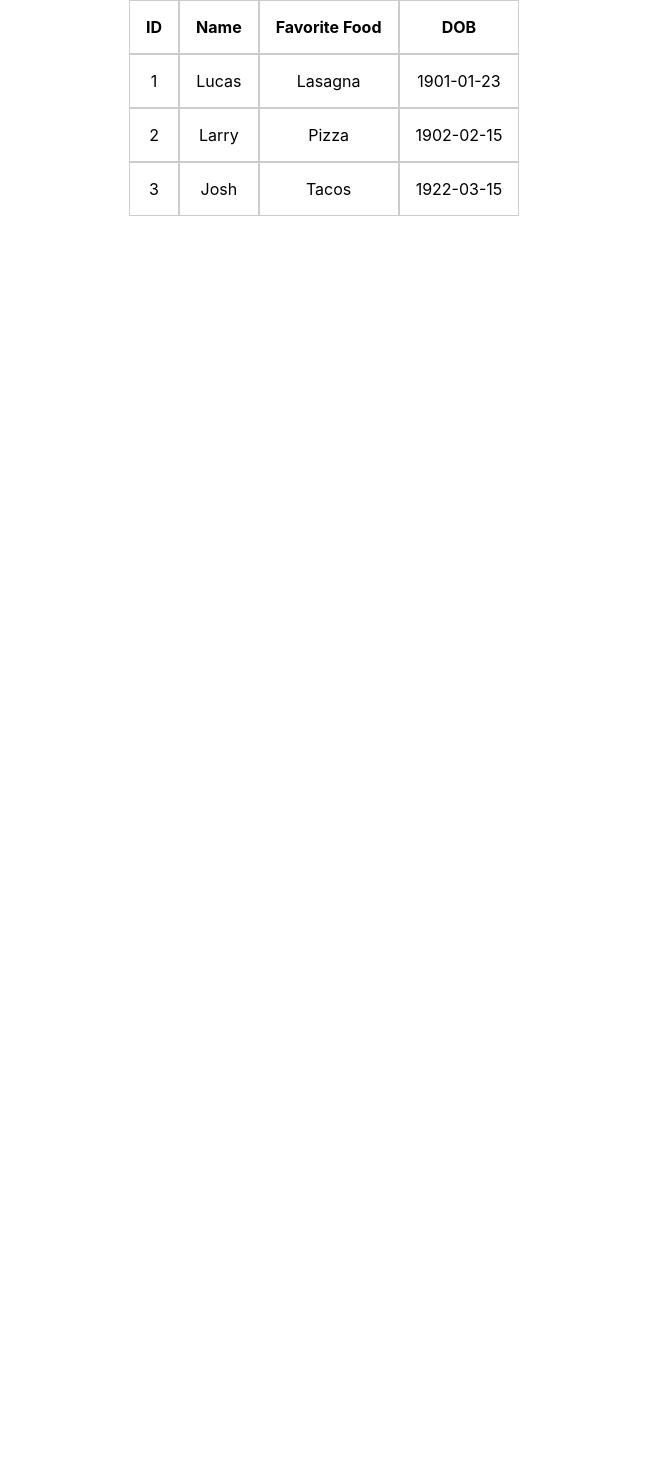
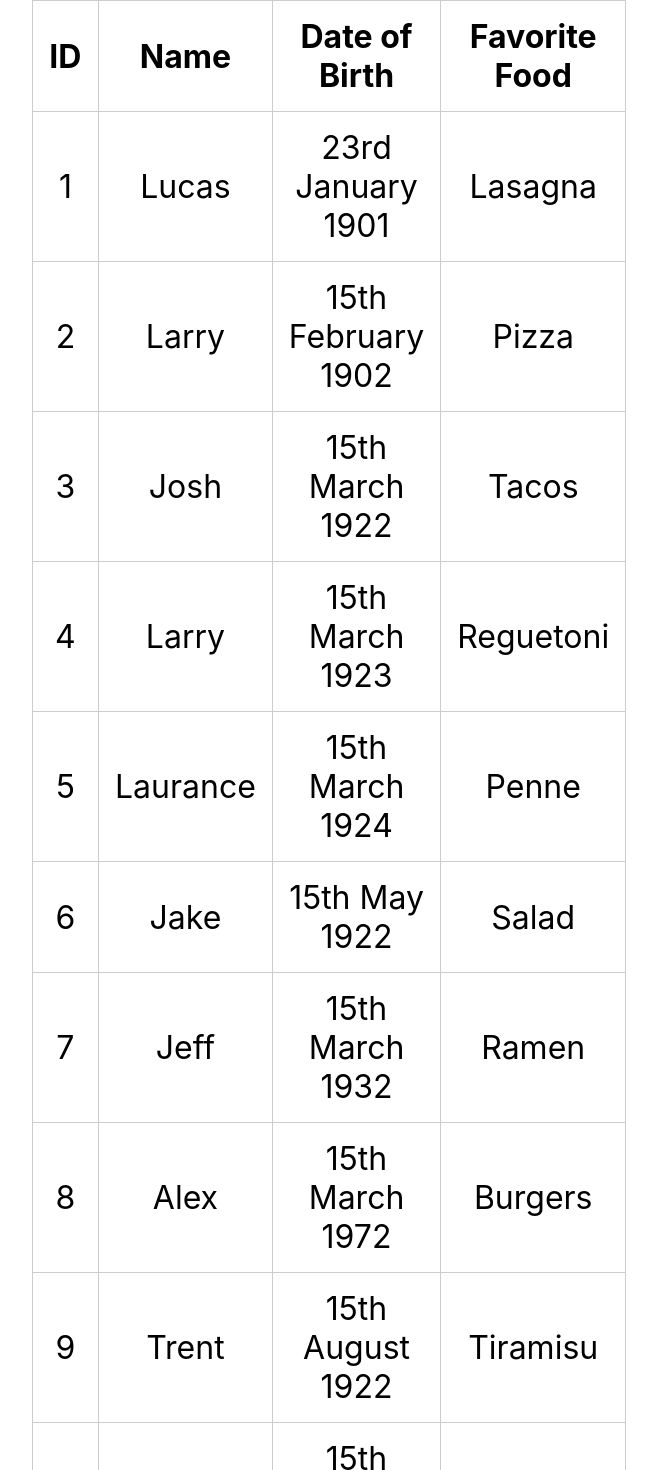
Before and after one commit to AlexanderAlatorreGovea/react-exercises, a React (Create React App) app: page / in a window 1280 px wide. Shown: the top 1470 px of the page, without its empty margins (311-968 px from the left). Before the commit the page ends 800 px from the top, so only its background shows below. Built offline with nearby package versions, Linux system fonts and the light colour scheme.

Commit message:
added useTable

```diff
--- a/package.json
+++ b/package.json
@@ -6,6 +6,7 @@
     "@testing-library/jest-dom": "^5.16.5",
     "@testing-library/react": "^13.4.0",
     "@testing-library/user-event": "^13.5.0",
+    "date-fns": "^2.29.3",
     "react": "^18.2.0",
     "react-dom": "^18.2.0",
     "react-scripts": "5.0.1",
@@ -34,5 +35,8 @@
       "last 1 firefox version",
       "last 1 safari version"
     ]
+  },
+  "alias": {
+    "#root": "./src"
   }
 }
--- a/src/App.js
+++ b/src/App.js
@@ -1,27 +1,44 @@
+import { mockData, COLUMNS } from "./mockData";
+import { format, parse } from "date-fns";
+
+import useTable from "./hooks";
+
 import "./App.css";
-import mockData from "./mockData";
 
 const App = () => {
+  const { headers, rows } = useTable({ columns: COLUMNS, data: mockData });
+
   return (
     <div className="App">
-      <div className="table">
+      <table className="table">
         <thead>
-          <th>ID</th>
-          <th>Name</th>
-          <th>Favorite Food</th>
-          <th>DOB</th>
+          {headers.map(({ label }, index) => (
+            <th key={index}>{label}</th>
+          ))}
         </thead>
         <tbody>
-          {mockData.map(({ id, name, favoriteFood, dateOfBirth }) => (
-            <tr>
+          {rows.map((row, index) => (
+            <tr key={index}>
+              {row.cells.map((cell, idx) => (
+                <td key={idx}>{cell.renderValue}</td>
+              ))}
+            </tr>
+          ))}
+          {/* {mockData.map(({ id, name, favoriteFood, dateOfBirth }) => (
+            <tr key={id}>
               <td>{id}</td>
               <td>{name}</td>
               <td>{favoriteFood}</td>
-              <td>{dateOfBirth}</td>
+              <td>
+                {format(
+                  parse(dateOfBirth, "yyyy-MM-dd", new Date()),
+                  "do MMMM yyyy"
+                )}
+              </td>
             </tr>
-          ))}
+          ))} */}
         </tbody>
-      </div>
+      </table>
     </div>
   );
 };
--- /dev/null
+++ b/src/hooks/index.js
@@ -0,0 +1 @@
+export { default } from "./useTable";
--- /dev/null
+++ b/src/hooks/useTable.js
@@ -0,0 +1,20 @@
+const useTable = ({ columns, data }) => {
+  const headers = columns.map((column) => ({
+    label: column.label,
+  }));
+
+  const rows = data.map((dataRow) => {
+    const cells = columns.map(({ accessor }) => {
+      const renderValue =
+        typeof accessor === "function" ? accessor(dataRow) : dataRow[accessor];
+
+      return { renderValue };
+    });
+
+    return { cells };
+  });
+
+  return { headers, rows };
+};
+
+export default useTable;
--- a/src/mockData.js
+++ b/src/mockData.js
@@ -1,5 +1,6 @@
-// eslint-disable-next-line import/no-anonymous-default-export
-export default [
+import { format, parse } from "date-fns";
+
+export const mockData = [
   {
     id: "1",
     name: "Lucas",
@@ -18,4 +19,75 @@ export default [
     favoriteFood: "Tacos",
     dateOfBirth: "1922-03-15",
   },
+  {
+    id: "4",
+    name: "Larry",
+    favoriteFood: "Reguetoni",
+    dateOfBirth: "1923-03-15",
+  },
+  {
+    id: "5",
+    name: "Laurance",
+    favoriteFood: "Penne",
+    dateOfBirth: "1924-03-15",
+  },
+  {
+    id: "6",
+    name: "Jake",
+    favoriteFood: "Salad",
+    dateOfBirth: "1922-05-15",
+  },
+  {
+    id: "7",
+    name: "Jeff",
+    favoriteFood: "Ramen",
+    dateOfBirth: "1932-03-15",
+  },
+  {
+    id: "8",
+    name: "Alex",
+    favoriteFood: "Burgers",
+    dateOfBirth: "1972-03-15",
+  },
+  {
+    id: "9",
+    name: "Trent",
+    favoriteFood: "Tiramisu",
+    dateOfBirth: "1922-08-15",
+  },
+  {
+    id: "10",
+    name: "Josh",
+    favoriteFood: "Tacos",
+    dateOfBirth: "1922-03-15",
+  },
 ];
+
+export const COLUMNS = [
+  {
+    accessor: "id",
+    label: "ID",
+  },
+  {
+    accessor: "name",
+    label: "Name",
+  },
+  {
+    accessor: ({ dateOfBirth }) =>
+      format(parse(dateOfBirth, "yyyy-MM-dd", new Date()), "do MMMM yyyy"),
+    label: "Date of Birth",
+  },
+  // {
+  //   accessor: ({ dateOfBirth }) => (
+  //     <span>
+  //       {format(parse(dateOfBirth, "yyyy-MM-dd", new Date()), "do MMMM yyyy")}
+  //       <button>Edit</button>
+  //     </span>
+  //   ),
+  //   label: "Date of Birth",
+  // },
+  {
+    accessor: "favoriteFood",
+    label: "Favorite Food",
+  },
+];
```
Also changed, not shown: 1 other file (tests, documents, lock files or other folders).
